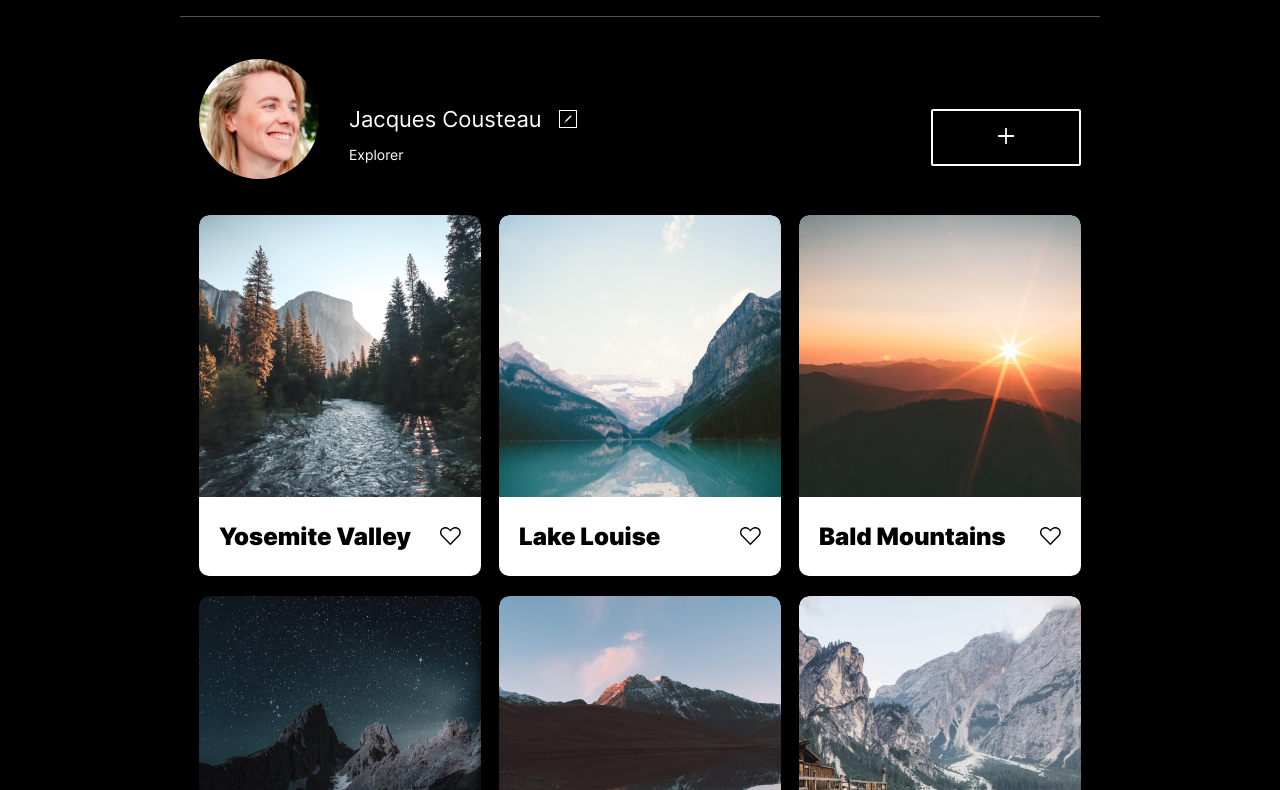
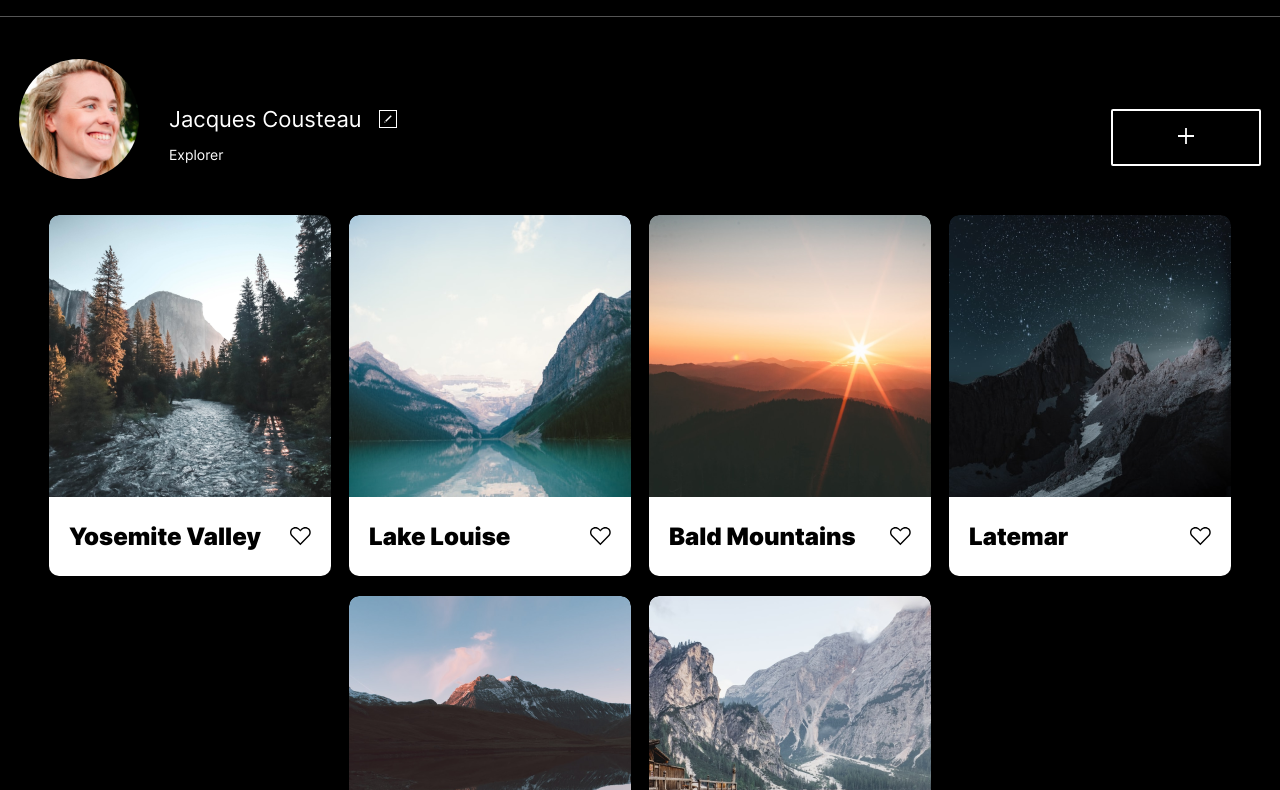
Before and after one commit to phoenixeliot-practicum/web_project_4, a website: page public/index.html in a window 1280 px wide. Shown: the part 68-858 px from the top of the page. Drawn offline with Linux system fonts and the light colour scheme.

Commit message:
Misc style fixes

```diff
--- a/public/blocks/page/page.css
+++ b/public/blocks/page/page.css
@@ -1,4 +1,4 @@
 .page {
-  max-width: 920px;
+  max-width: 1280px;
   margin: 0 auto;
 }
--- a/public/blocks/profile/__add-button/profile__add-button.css
+++ b/public/blocks/profile/__add-button/profile__add-button.css
@@ -2,6 +2,7 @@
   margin: 36px 0 0;
   display: block;
   width: 100%;
+  max-width: 282px;
   border: 2px solid white;
   border-radius: 2px;
   padding: 17px;
--- a/public/blocks/profile/__name/profile__name.css
+++ b/public/blocks/profile/__name/profile__name.css
@@ -2,4 +2,5 @@
   margin: 0;
   font-size: 22px;
   font-weight: 500;
+  flex-shrink: 1;
 }
```
